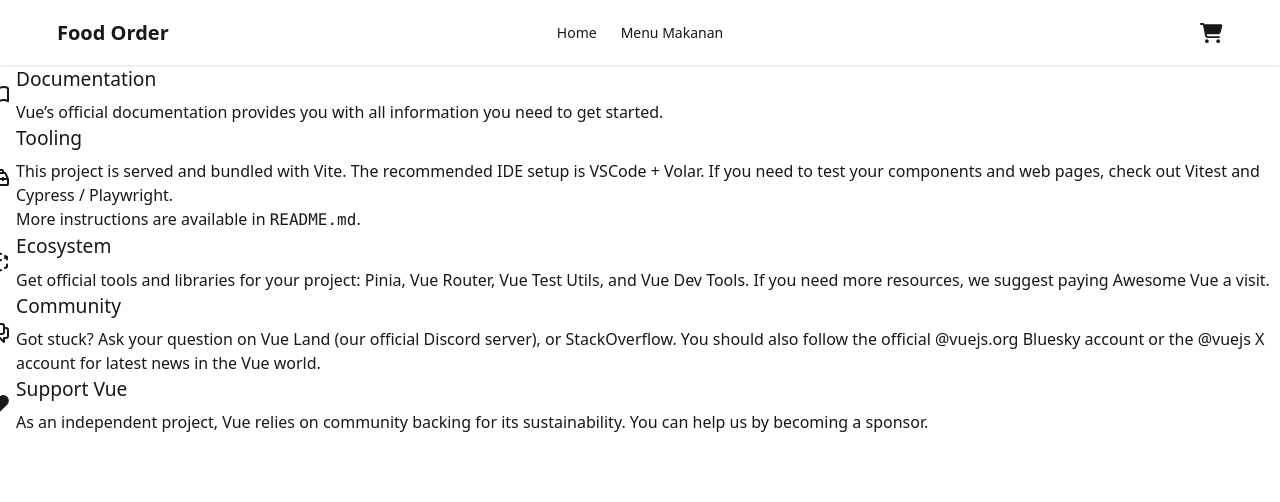
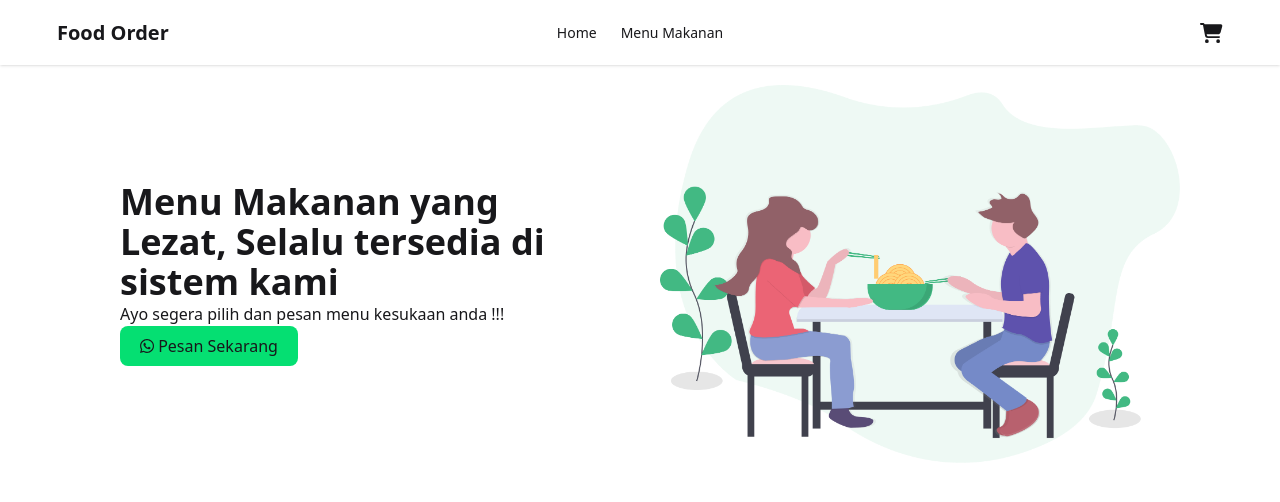
Before and after one commit to dwicah79/Food-order-website, a Vue app: page / in a window 1280 px wide. Shown: the top 502 px of the page. Built offline with nearby package versions, Linux system fonts and the light colour scheme.

Commit message:
delete home

```diff
--- a/src/views/HomeView.vue
+++ b/src/views/HomeView.vue
@@ -1,9 +1,9 @@
 <script setup>
 import TheWelcome from '../components/TheWelcome.vue'
+import NavbarComponent from '@/components/NavbarComponent.vue'
+import Hero from '@/components/Hero.vue'
 </script>
 
 <template>
-  <main>
-    <TheWelcome />
-  </main>
+  <Hero />
 </template>
```
